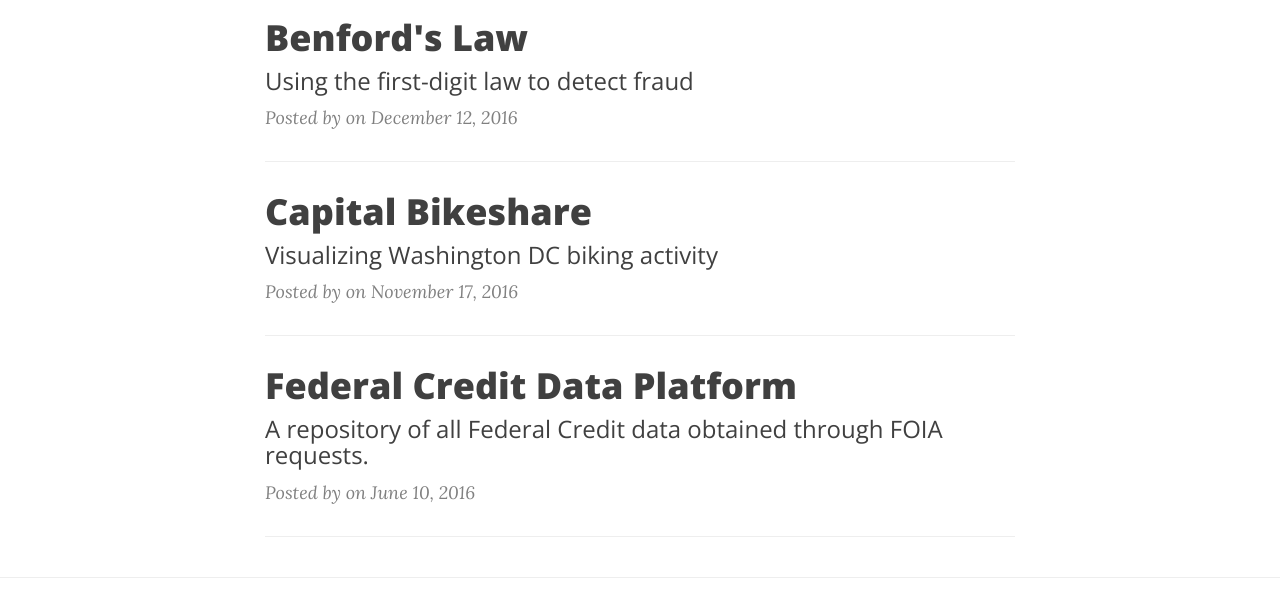
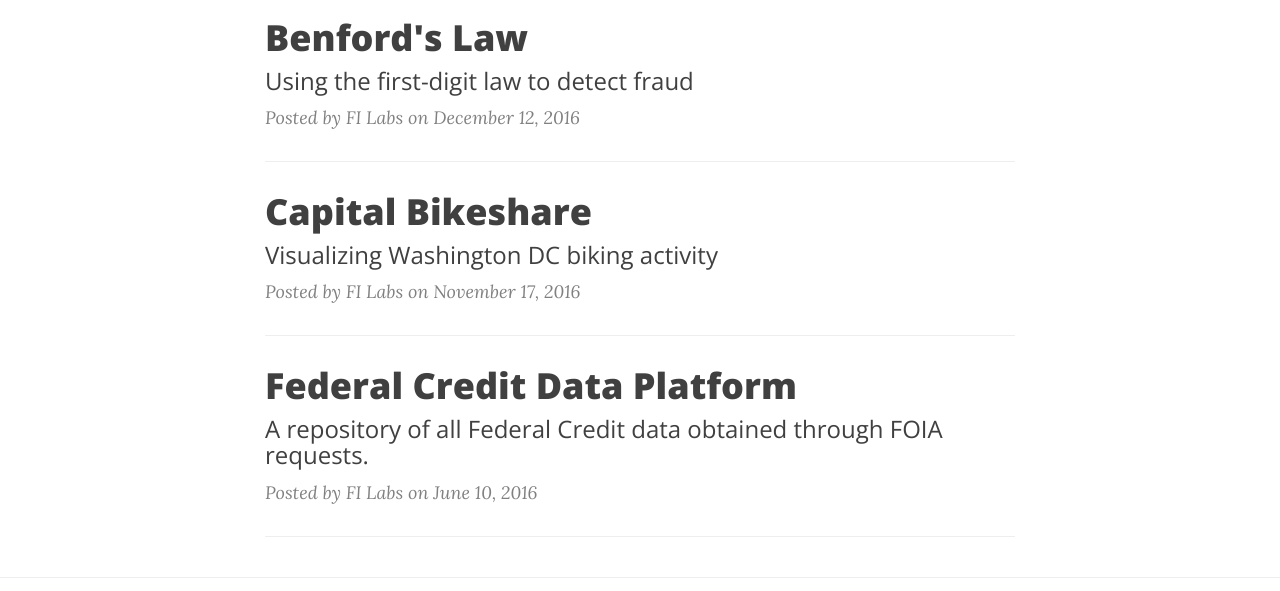
Before and after one commit to ficonsulting/filabs, a Jekyll site: the page built from index.html, in a window 1280 px wide. Shown: the part 510-1101 px from the top of the page. Built offline with Jekyll 4.4.1, drawn with Linux system fonts in a browser that asks for light colours; nearby versions of some CDN libraries; the list of posts is cut into pages by our own code.

Commit message:
Update index.html

```diff
--- a/index.html
+++ b/index.html
@@ -17,7 +17,7 @@ description: "Research and Development Division of FI Consulting"
     <p class="post-meta">Posted by
         {% assign authorCount = page.authors | size %}
             {% if authorCount == 0 %}
-                {{ site.name }}
+                {{ site.title }}
             {% elsif authorCount == 1 %}
                 {{ page.authors | first }}
             {% else %}
```
